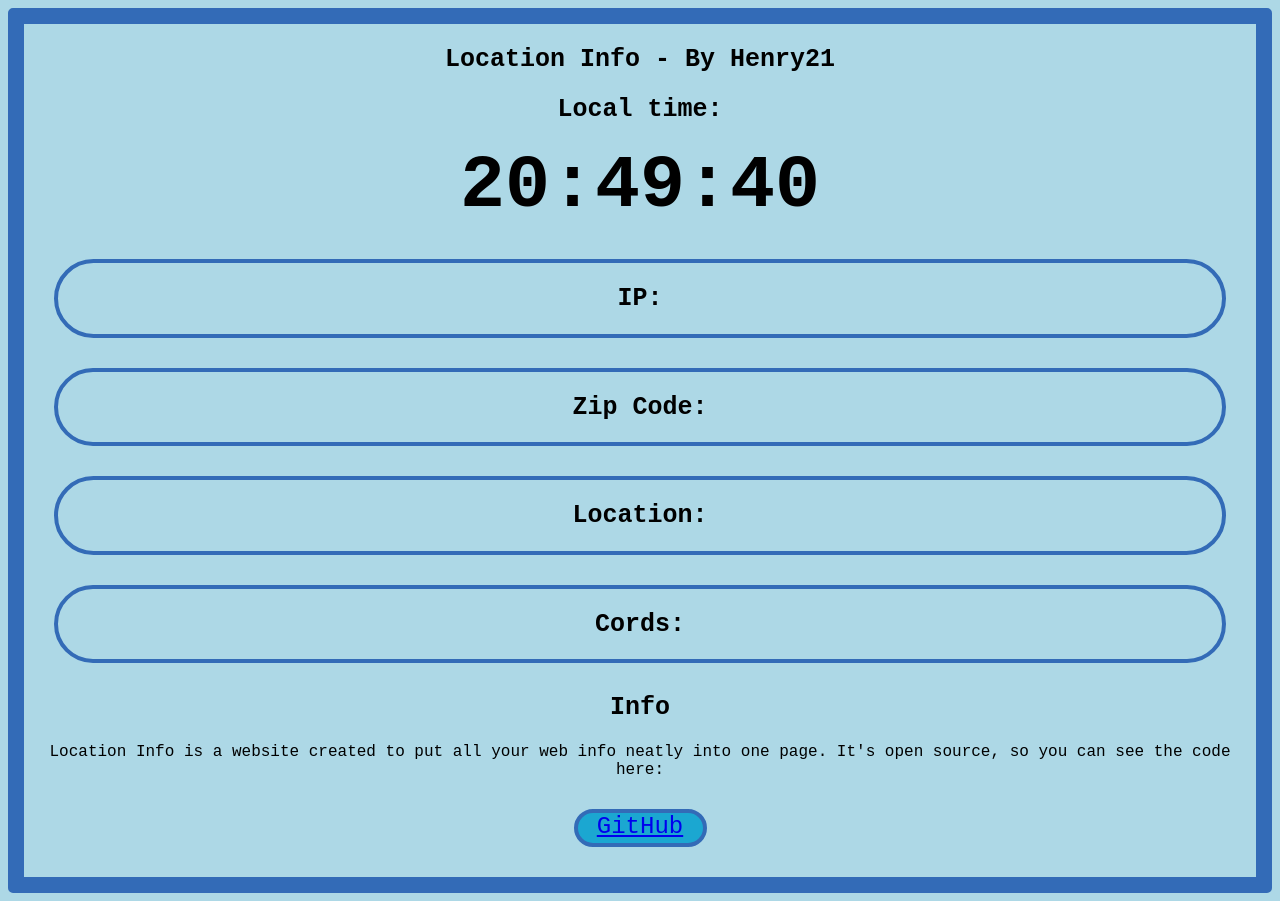
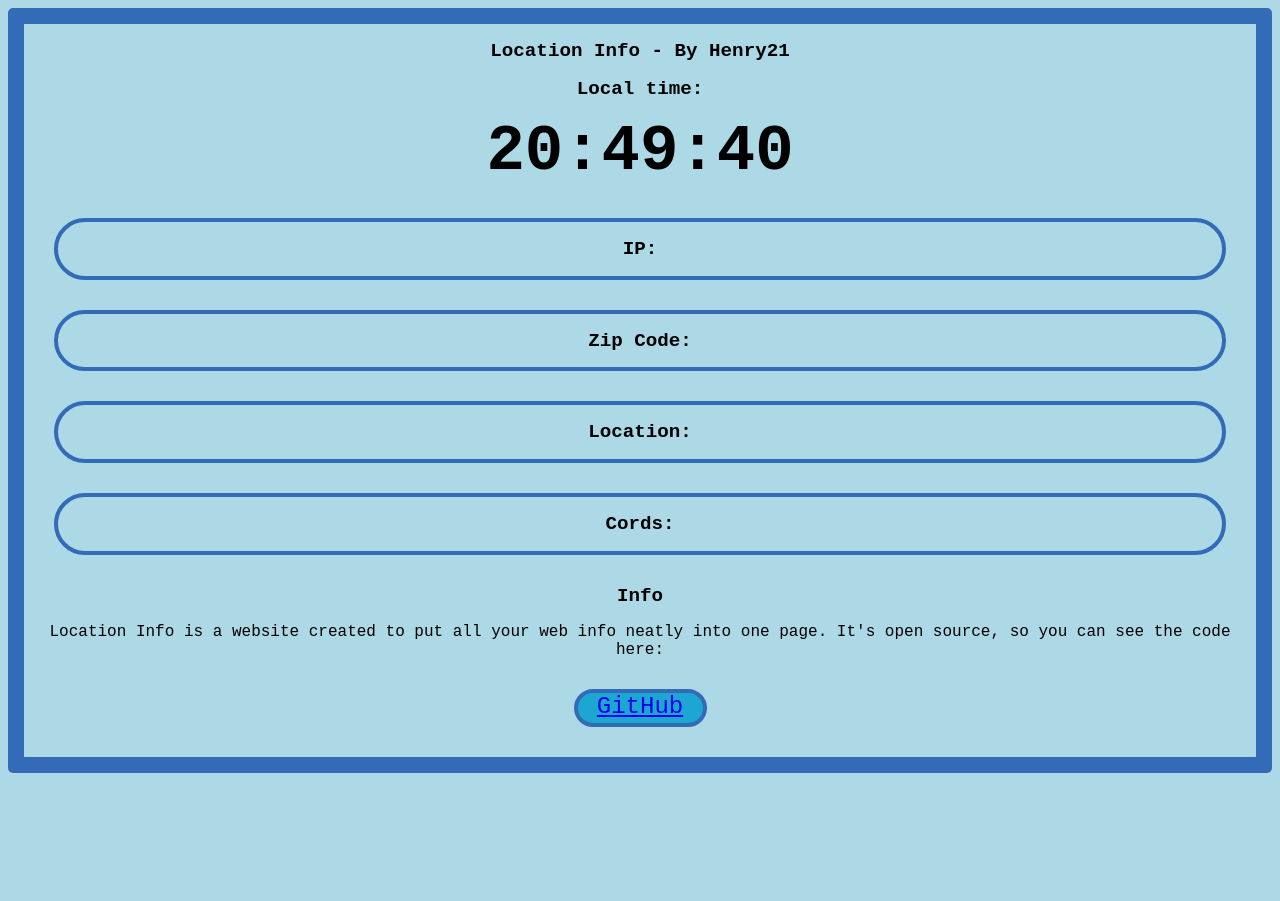
Before and after one commit to HenryBass/LocationInfo, a plain HTML site: page index.html in a window 1280 px wide. After the commit the page ends 800 px from the top, so only its background shows below. Drawn offline with Linux system fonts and the light colour scheme; no server answers.

Commit message:
px to vw

```diff
--- a/index.html
+++ b/index.html
@@ -54,14 +54,14 @@
 
     h1 {
         font-family: monospace;
-        font-size: 75px;
+        font-size: 5vw;
         text-align: center;
         margin: 0;
 
     }
     h2 {
         font-family: monospace;
-        font-size: 25px;
+        font-size: 1.5vw;
         text-align: center;
     }
 
@@ -94,7 +94,7 @@
 </style>
 
 <script>
-
+    document.title = "Location Info";
     function tick() {
         var time = new Date();
         var hours = time.getHours();
@@ -102,7 +102,6 @@
         var seconds = time.getSeconds();
         var fulltime = hours + ":" + minutes + ":" + seconds;
         document.getElementById("time").innerHTML = fulltime;
-        document.title = fulltime;
         setTimeout(tick, 1000)
     }
 
```
Also changed, not shown: 1 other file.
